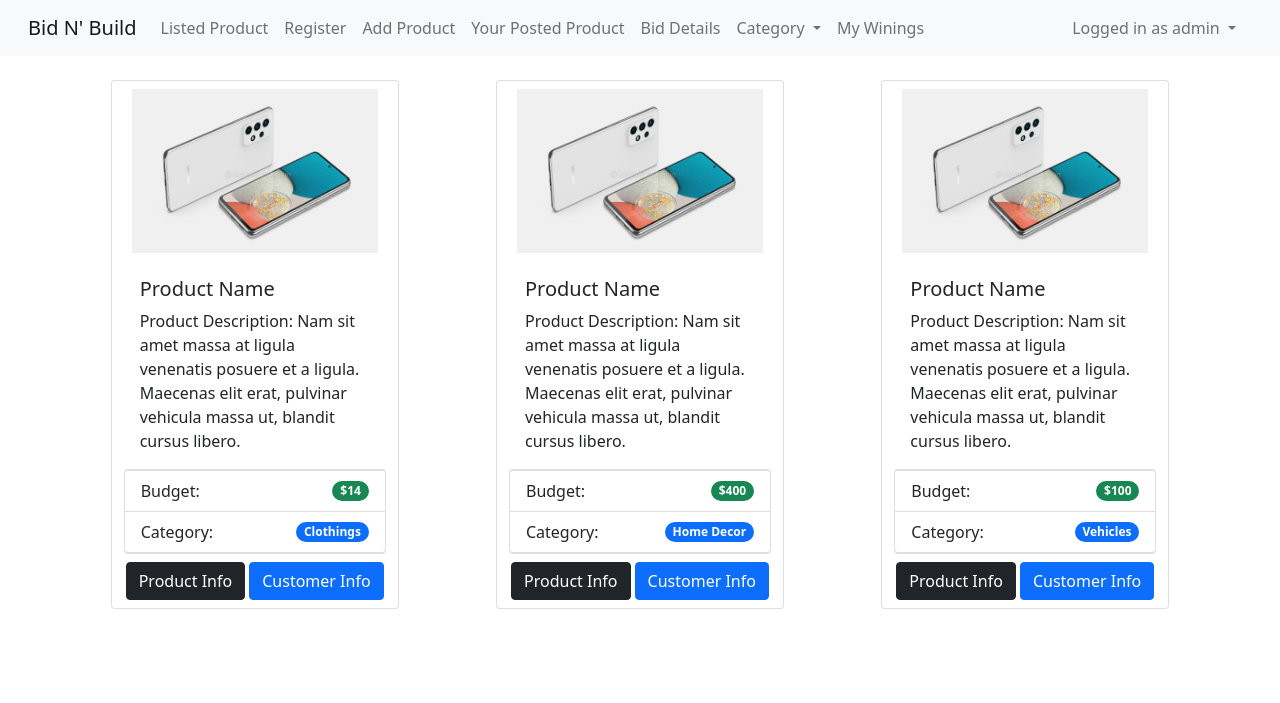
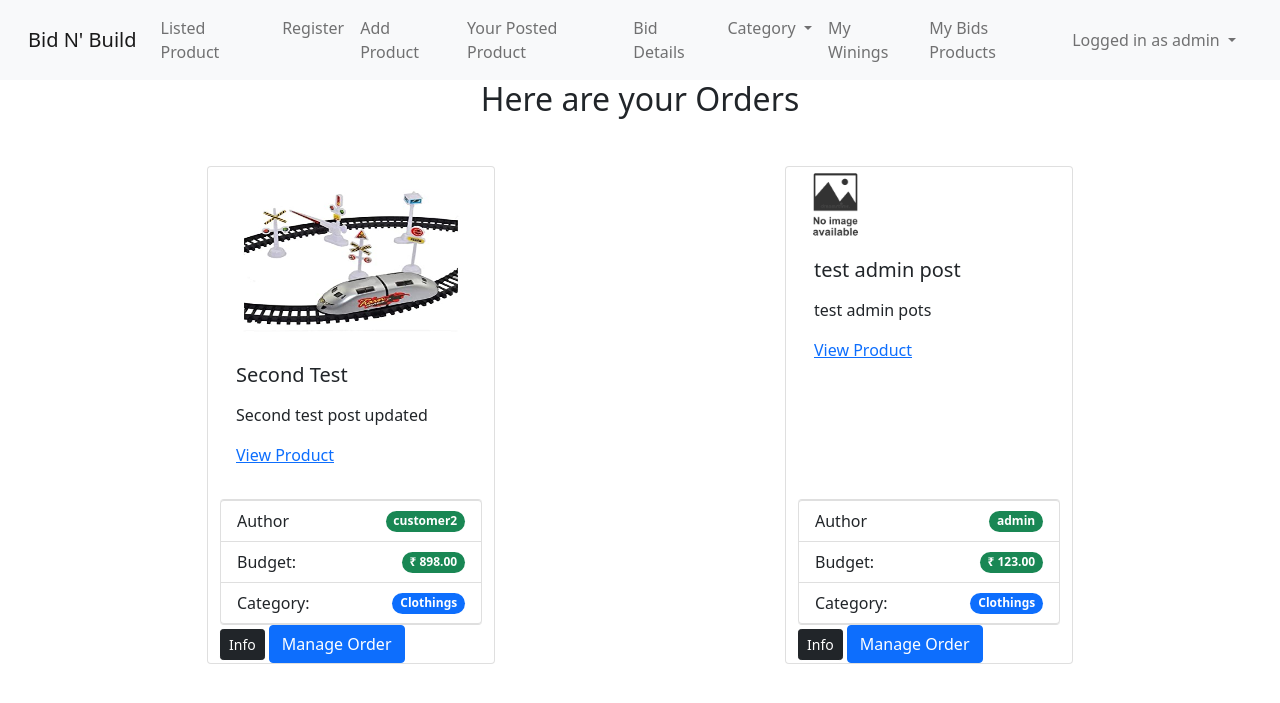
Before and after one commit to anupkumarmridha/Imperfectly-Perfect, a Django app: a page that uses templates/nav.html in a window 1280 px wide. Shown: the top 703 px of the page. Run offline with Django 4.2, Linux system fonts and the light colour scheme; a user stored in the database is signed in; data comes from the database, SQL or seed files in the repository; both versions use the stored data as it was after the commit; some libraries are stand-ins or nearby versions.

Commit message:
added winging_products list & bid_products list on company module

```diff
--- a/account/urls.py
+++ b/account/urls.py
@@ -34,5 +34,6 @@ urlpatterns = [
   path("delete-company-profile/<int:id>", views.delete_company_profile, name='delete_company_profile'),
 
   # My winigs product
-  path("my-winings", views.my_win_products, name='my_win_products'),
+  path("my-winings", views.win_products_list, name='my_win_products'),
+  path("my-bids", views.bid_products_list, name='bid_products_list'),
 ]
--- a/account/views.py
+++ b/account/views.py
@@ -8,7 +8,13 @@ from django.contrib import messages
 from django.core.files.storage import FileSystemStorage
 # from account.forms import AddCustomerForm
 from home import views
+from home.models import Product,Category
 # Create your views here.
+
+# category
+context={}
+cats_menu=Category.objects.all()
+context['cats_menu']=cats_menu
 
 def admin_home(request):
     return render(request, 'users/admin/admin_home.html')
@@ -228,5 +234,16 @@ def delete_company_profile(request,id):
 
 # ........................my win product list for company.................#
 
-def my_win_products(request):
-    return render(request, 'users/company/my_win_product.html')
+def win_products_list(request):
+    all_products=Product.objects.all()
+    context={
+        'all_products':all_products
+    }
+    return render(request, 'users/company/win_products_list.html',context)
+
+def bid_products_list(request):
+    all_products=Product.objects.all()
+    context={
+        'all_products':all_products
+    }
+    return render(request, 'users/company/bid_products_list.html',context)
--- a/templates/nav.html
+++ b/templates/nav.html
@@ -64,6 +64,9 @@
               <li class="nav-item">
                 <a class="nav-link {% block mywinactive %}{% endblock mywinactive %}" aria-current="page" href="{% url 'my_win_products' %}">My Winings</a>
               </li>
+              <li class="nav-item">
+                <a class="nav-link {% block mybidsactive %}{% endblock mybidsactive %}" aria-current="page" href="{% url 'bid_products_list' %}">My Bids Products</a>
+              </li>
 
               {% endif %}
             {% endif %}
--- a/templates/product/bid_details.html
+++ b/templates/product/bid_details.html
@@ -29,6 +29,7 @@
                             Company: <a href="{% url 'company_details' bid.company.pk %}"> {{bid.company}} </a></p>
                             {% if bid.product.order %}
                             <p>Offer Acepted</p>
+                            <a href="" type="button" class="btn-sm btn-success">View Order</a>
                             {% else %}
                             <a href="{% url 'accept_bid' bid.pk %}" type="button" class="btn-sm btn-success">Accept</a>
                             <button type="button" class="btn-sm btn-danger">Decline</button>
--- a/templates/users/company/my_win_product.html
+++ /dev/null
@@ -1,120 +0,0 @@
-{% extends 'base.html' %}
-{% load static %}
-{% block title %}My Winings Products{% endblock title %}
-{% block mywinactive %} active {% endblock mywinactive %}
-
-{% block body %}
-
-    <!-- -----------------------------------Product list start----------------------------------- -->
-    <div class="container">
-        <div class="row gap-3 justify-content-around">
-            <div class="card col-3 m-4" style="width: 18rem;">
-                <img src="{% static "img/Sample_image.jpg" %}" class="card-img-top p-2" alt="..." width="320" height="180">
-                <div class="card-body">
-                <h5 class="card-title">Product Name</h5>
-                <p class="card-text">Product Description: Nam sit amet massa at ligula venenatis posuere et a ligula. Maecenas elit erat, pulvinar vehicula massa ut, blandit cursus libero.</p>
-                </div>
-                <ul class="list-group">
-                    <li class="list-group-item d-flex justify-content-between align-items-center">
-                    Budget:
-                    <span class="badge bg-success rounded-pill">$14</span>
-                    </li>
-                    <li class="list-group-item d-flex justify-content-between align-items-center">
-                    Category:
-                    <span class="badge bg-primary rounded-pill">Clothings</span>
-                    </li>
-                </ul>
-                <div class="card-body d-flex justify-content-around p-0 pt-2 pb-2">
-                <a href="#" class="btn btn-dark">Product Info</a>
-                <button type="button" class="btn btn-primary" data-bs-toggle="modal" data-bs-target="#user_1">
-                   Customer Info
-                  </button>
-                </div>
-            </div>
-
-
-            <div class="card col-3 m-4" style="width: 18rem;">
-                <img src="{% static "img/Sample_image.jpg" %}" class="card-img-top p-2" alt="..." width="320" height="180">
-                <div class="card-body">
-                <h5 class="card-title">Product Name</h5>
-                <p class="card-text">Product Description: Nam sit amet massa at ligula venenatis posuere et a ligula. Maecenas elit erat, pulvinar vehicula massa ut, blandit cursus libero.</p>
-                </div>
-                <ul class="list-group">
-                    <li class="list-group-item d-flex justify-content-between align-items-center">
-                    Budget:
-                    <span class="badge bg-success rounded-pill">$400</span>
-                    </li>
-                    <li class="list-group-item d-flex justify-content-between align-items-center">
-                    Category:
-                    <span class="badge bg-primary rounded-pill">Home Decor</span>
-                    </li>
-                </ul>
-                <div class="card-body d-flex justify-content-around p-0 pt-2 pb-2">
-                <a href="#" class="btn btn-dark">Product Info</a>
-                <button type="button" class="btn btn-primary" data-bs-toggle="modal" data-bs-target="#user_1">
-                   Customer Info
-                  </button>
-                </div>
-            </div>
-
-
-
-            <div class="card col-3 m-4" style="width: 18rem;">
-                <img src="{% static "img/Sample_image.jpg" %}" class="card-img-top p-2" alt="..." width="320" height="180">
-                <div class="card-body">
-                <h5 class="card-title">Product Name</h5>
-                <p class="card-text">Product Description: Nam sit amet massa at ligula venenatis posuere et a ligula. Maecenas elit erat, pulvinar vehicula massa ut, blandit cursus libero.</p>
-                </div>
-                <ul class="list-group">
-                    <li class="list-group-item d-flex justify-content-between align-items-center">
-                    Budget:
-                    <span class="badge bg-success rounded-pill">$100</span>
-                    </li>
-                    <li class="list-group-item d-flex justify-content-between align-items-center">
-                    Category:
-                    <span class="badge bg-primary rounded-pill">Vehicles</span>
-                    </li>
-                </ul>
-                <div class="card-body d-flex justify-content-around p-0 pt-2 pb-2">
-                <a href="#" class="btn btn-dark">Product Info</a>
-                <button type="button" class="btn btn-primary" data-bs-toggle="modal" data-bs-target="#user_1">
-                   Customer Info
-                  </button>
-                </div>
-            </div>
-        </div>
-    </div>
-
-    <!-- -----------------------------------Product list end----------------------------------- -->
-
-
-      <!-- -----------------------------------Customer info Modal start----------------------------------- -->
-
-    <!-- Modal -->
-    <div class="modal fade" id="user_1" tabindex="-1" aria-labelledby="exampleModalLabel" aria-hidden="true">
-        <div class="modal-dialog">
-          <div class="modal-content">
-            <div class="modal-header">
-              <h5 class="modal-title" id="exampleModalLabel">Customer info</h5>
-              <button type="button" class="btn-close" data-bs-dismiss="modal" aria-label="Close"></button>
-            </div>
-            <div class="modal-body">
-              <div class="card m-auto" style="width: 18rem;">
-                <img src="{% static "img/Sample_image.jpg" %}" class="card-img-top" alt="..." width="320" height="180">
-                <div class="card-body">
-                  <h5 class="card-title">Customer Name</h5>
-                  <p class="card-text">I have been placing lots of orders from you for a very long time please consider giving me a good discount</p>
-                </div>
-                <ul class="list-group list-group-flush">
-                  <li class="list-group-item">Contact no: 1234567890</li>
-                  <li class="list-group-item">Email: a@bmail.com</li>
-                  <li class="list-group-item">Location: Delhi</li>
-                </ul>
-              </div>
-            </div>
-          </div>
-        </div>
-      </div>
-
-    <!-- -----------------------------------Customer info Modal end----------------------------------- -->
-{% endblock body %}
--- /dev/null
+++ b/templates/users/company/win_products_list.html
@@ -0,0 +1,128 @@
+{% extends 'base.html' %}
+{% load static %}
+{% block title %}My Bids{% endblock title %}
+{% block productactive %} active {% endblock productactive %}
+
+{% block body %}
+
+    <!-- -----------------------------------Product list start----------------------------------- -->
+    <div class="container">
+        <div class="row gap-3 justify-content-around">
+          <h2 class="text-center">Here are your Orders </h2>
+          {% for product in all_products %}
+            {% if product.order %}
+
+
+            {% for bid in product.bids.all %}
+                  {% if bid.company.user.id == user.id %}
+                      <div class="card col-3 m-4" style="width: 18rem;">
+
+                          {% if product.product_image %}
+                          <img src=" {{ product.image_url|default_if_none:'#' }} " class="card-img-top p-2" alt="..." width="320" height="180">
+                          {% else %}
+                          <img src="{% static 'img/product.jpg' %}" alt="Avatar"  class="rounded-circle"  width=75 height=75>
+                          {% endif %}
+                          <div class="card-body">
+                          <h5 class="card-title">{{ product.title }}</h5>
+                          <p class="card-text">{{ product.desc | slice:':100' | safe }}
+
+                          <a href=" {% url 'product_details' product.pk %}">View Product</a>
+                          </p>
+
+
+                          </div>
+                          <ul class="list-group">
+                              <li class="list-group-item d-flex justify-content-between align-items-center">
+                              Author
+                              <span class="badge bg-success rounded-pill">{{ product.author }}</span>
+                              </li>
+
+                              <li class="list-group-item d-flex justify-content-between align-items-center">
+
+                              Budget:
+
+
+                              <span class="badge bg-success rounded-pill">₹ {{ product.price }}</span>
+                              </li>
+                              <li class="list-group-item d-flex justify-content-between align-items-center">
+                              Category:
+                              <span class="badge bg-primary rounded-pill">Clothings</span>
+                              </li>
+                          </ul>
+
+                          <div class="card-bodyjustify-content-around">
+                              <button type="button" class="btn btn-dark btn-sm" data-bs-toggle="modal" data-bs-target="#product_{{product.pk}}">
+                              Info
+                              </button>
+                              {% if user.is_authenticated %}
+                              {% if user.company %}
+                              {% comment %} <button type="button" class="btn btn-primary btn-sm" data-bs-toggle="modal" data-bs-target="#productbid_{{product.pk}}">
+                                  Submit Bid
+                              </button> {% endcomment %}
+                              <a href=" {% url 'product_details' product.pk %}" type="button" class="btn btn-primary btn-sm-center">
+                                Manage Order
+                              </a>
+                              {% else %}
+                              <p>You are not allowed</p>
+                              {% endif %}
+                          {% comment %} {% endif %} {% endcomment %}
+                        {% else %}
+                              <p> You have No orders</p>
+                      {% endif %}
+                    </div>
+                  </div>
+                  {% endif %}
+
+                {% endfor %}
+              {% endif %}
+
+            {% endfor %}
+
+
+
+
+    <!-- -----------------------------------Product list end----------------------------------- -->
+
+
+    <!-- -----------------------------------Bid Modal start----------------------------------- -->
+{% for product in all_products %}
+    <!-- Modal -->
+
+  <!-- -----------------------------------Product requirement Modal start----------------------------------- -->
+    <!-- Modal -->
+    <div class="modal fade" id="product_{{product.pk}}" tabindex="-1" aria-labelledby="exampleModalLabel" aria-hidden="true">
+      <div class="modal-dialog">
+        <div class="modal-content">
+          <div class="modal-header">
+            <h5 class="modal-title" id="exampleModalLabel">Product info</h5>
+            <button type="button" class="btn-close" data-bs-dismiss="modal" aria-label="Close"></button>
+          </div>
+          <div class="modal-body">
+            <div class="card m-auto" style="width: 18rem;">
+              {% if product.product_image %}
+                  <img src=" {{ product.image_url|default_if_none:'#' }} " class="card-img-top p-2" alt="..." width="320" height="180">
+                  {% else %}
+                  <img src="{% static 'img/product.jpg' %}" alt="Avatar"  class="rounded-circle"  width=75 height=75>
+                  {% endif %}
+                <div class="card-body">
+                  <h5 class="card-title">{{product.title}}</h5>
+                  <p class="card-text"><p class="card-text">{{ product.desc | safe }}</p>
+                </div>
+              <ul class="list-group">
+                <li class="list-group-item d-flex justify-content-between align-items-center">
+                Budget:
+                <span class="badge bg-success rounded-pill">₹{{product.price}} </span>
+                </li>
+                <li class="list-group-item d-flex justify-content-between align-items-center">
+                Due Date:
+                <span class="badge bg-primary rounded-pill">12th Dec 2022</span>
+                </li>
+              </ul>
+            </div>
+          </div>
+        </div>
+      </div>
+    </div>
+  {% endfor %}
+
+  {% endblock body %}
```
Also changed, not shown: templates/users/company/bid_products_list.html (added, +161 -0 lines), db.sqlite3.
